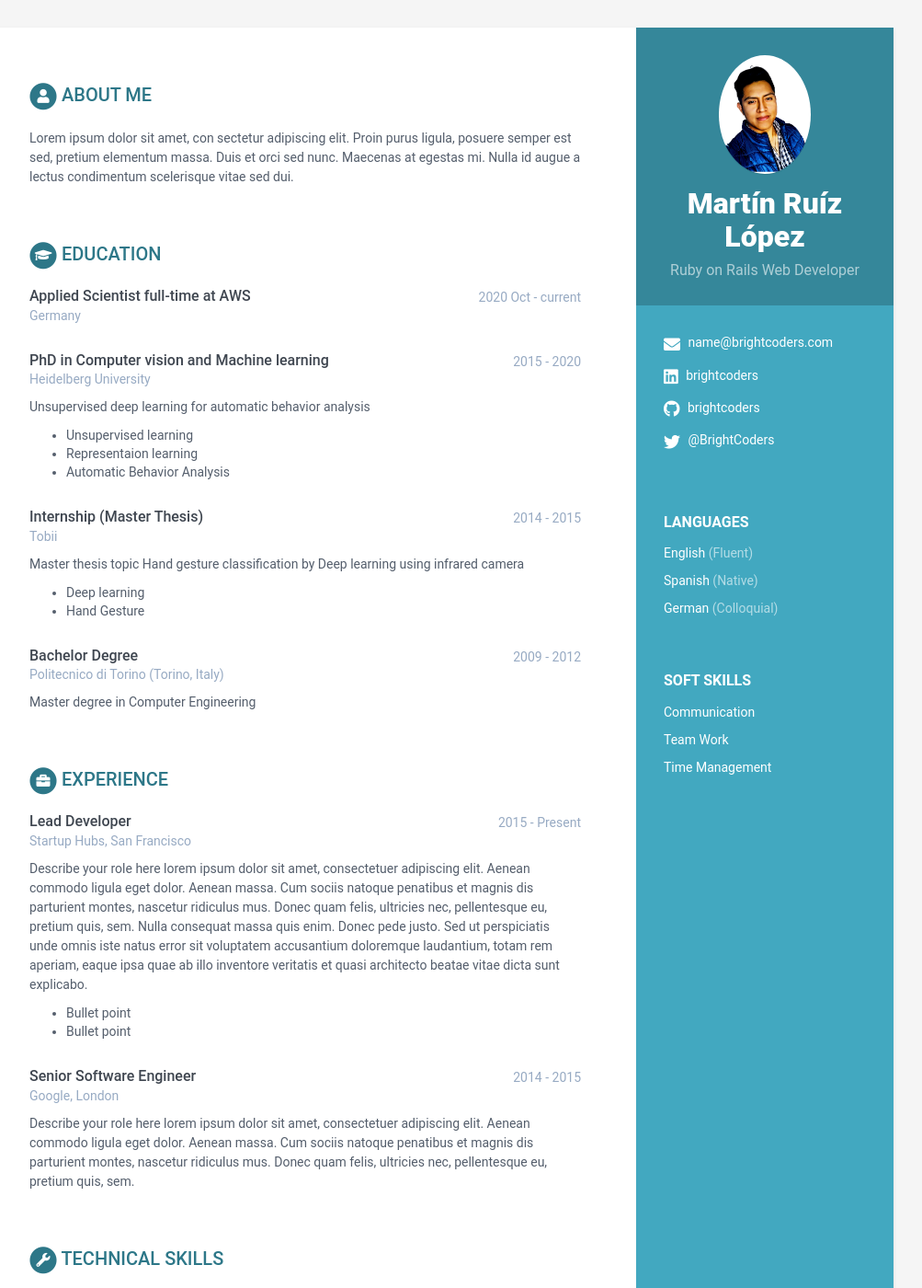
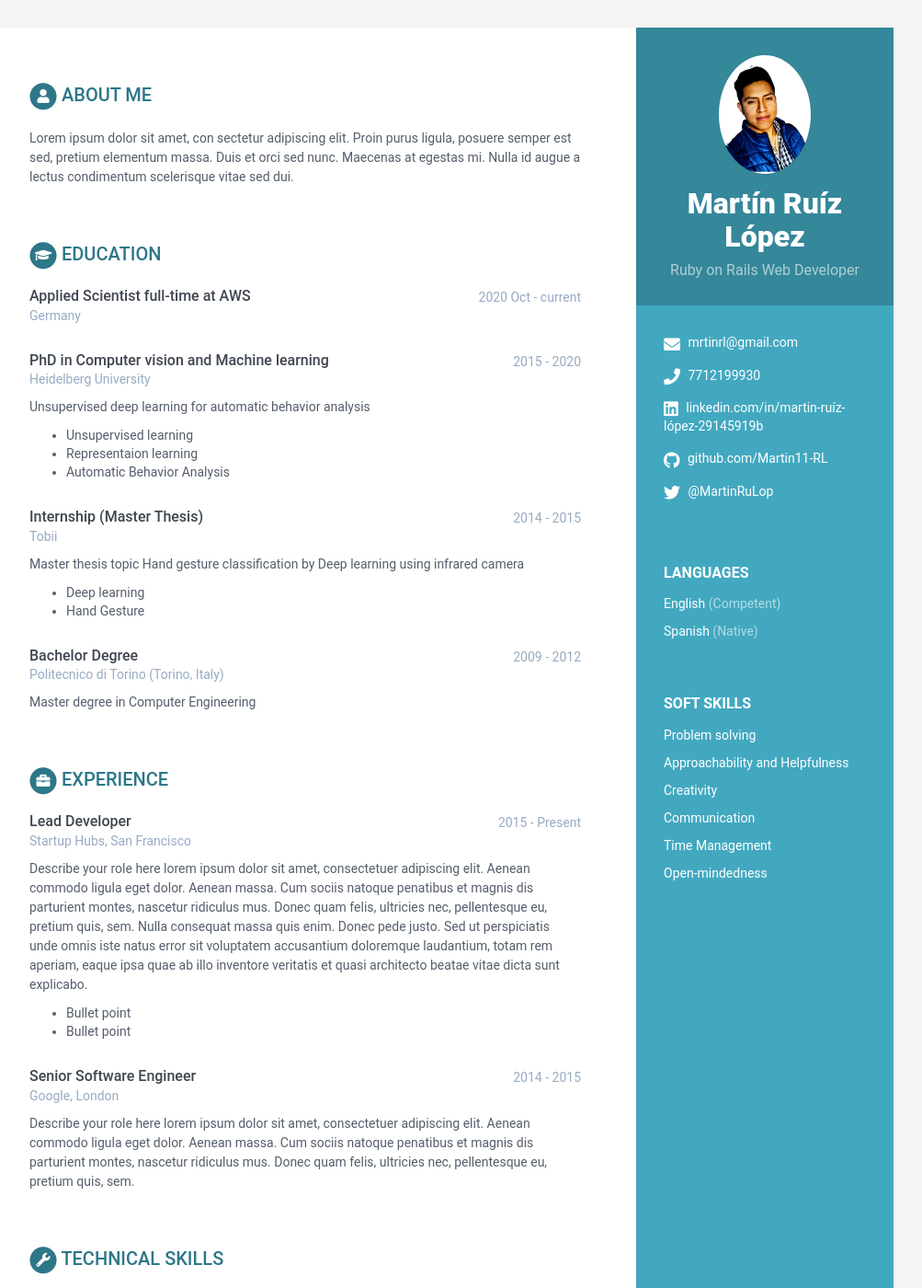
Before and after one commit to BC-MAR-21-ROR/kata-resume-Martin11-RL, a Jekyll site: the page built from index.html, in a window 1280 px wide and 1400 px high. Shown: the whole window at 92% size, without its empty margins (168-1171 px from the left). Built offline with Jekyll 4.4.1, drawn with Linux system fonts in a browser that asks for light colours.

Commit message:
información personal

```diff
--- a/_data/data.yml
+++ b/_data/data.yml
@@ -12,14 +12,14 @@ sidebar:
   avatar: profile.jpg # Colocar una imagen con tu foto de 100x100 pixels dentro de /assets/images
 
   # Actualiza tus datos de contacto
-  email: name@brightcoders.com
-  phone:
+  email: mrtinrl@gmail.com
+  phone: 7712199930
   website: # No agregar http://
-  linkedin: brightcoders
-  github: brightcoders
+  linkedin: linkedin.com/in/martin-ruíz-lópez-29145919b
+  github: github.com/Martin11-RL
   gitlab:
   bitbucket:
-  twitter: '@BrightCoders'
+  twitter: '@MartinRuLop'
   stack-overflow: # Number/Username, e.g. 123456/alandoe
   codewars:
   goodreads: # Number-Username, e.g. 123456-alandoe
@@ -27,23 +27,29 @@ sidebar:
   # Actualiza según los idiomas y nieles que tienes. Agrega o Elimina según sea necesario.
   languages:
     - idiom: English
-      level: Fluent # Utiliza el resultado de tu examen oficial, o el nivel de acuerdo al modelo Dreyfus
+      level: Competent # Utiliza el resultado de tu examen oficial, o el nivel de acuerdo al modelo Dreyfus
 
     - idiom: Spanish
       level: Native # Utiliza el resultado de tu examen oficial, o el nivel de acuerdo al modelo Dreyfus
 
-    - idiom: German
-      level: Colloquial
-
   # Registra aquí tus soft skills. Agrega o elimina según sea necesario
   interests:
+    - item: Problem solving
+      link: # dejar en blanco
+
+    - item: Approachability and Helpfulness
+      link: # dejar en blanco
+
+    - item: Creativity
+      link: # dejar en blanco
+
     - item: Communication
       link: # dejar en blanco
 
-    - item: Team Work
+    - item: Time Management
       link: # dejar en blanco
 
-    - item: Time Management
+    - item: Open-mindedness
       link: # dejar en blanco
 
 # Registra aquí un resumen de tu perfil
```
